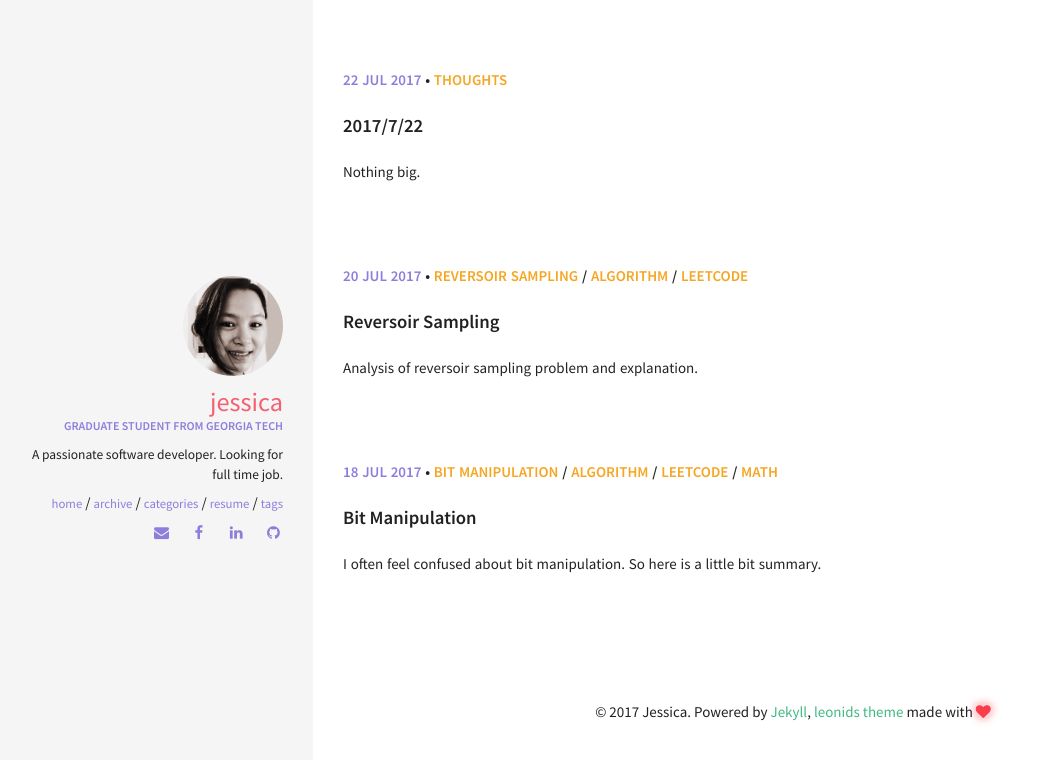
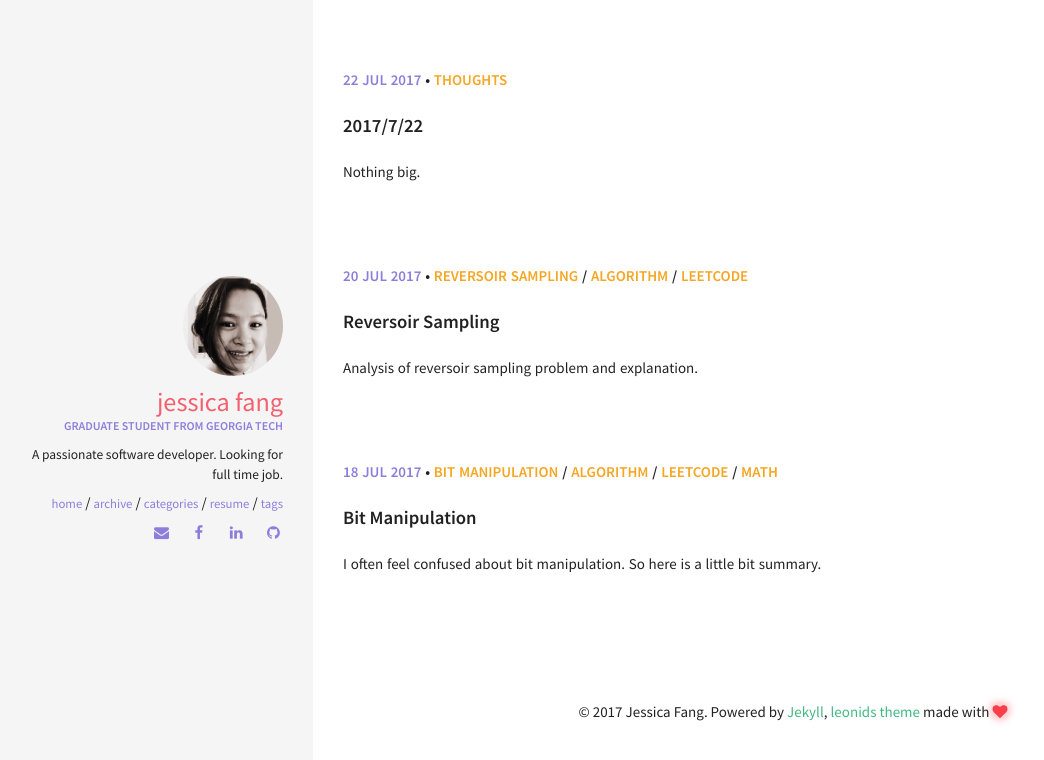
Before and after one commit to WxFang/wxfang.github.io, a Jekyll site: the page built from index.html, in a window 1280 px wide. Shown: the top 760 px of the page, without its empty margins (7-1051 px from the left). Built offline with Jekyll 4.4.1, drawn with Linux system fonts in a browser that asks for light colours.

Commit message:
change head

```diff
--- a/_config.yml
+++ b/_config.yml
@@ -3,7 +3,7 @@
 # Site wide configuration
 ####################################
 #
-title: Jessica
+title: Wenxin Fang
 email: wenxin_fang@gatech.edu
 description: A simple blog based on theme powered by jekyll.
 url: https://wxfang.github.io/ # the base hostname & protocol for your site
@@ -33,7 +33,7 @@
 ####################################
 #
 owner:
-  name: Jessica
+  name: Jessica Fang
   avatar: wenxin.jpg
   job: "Graduate student from Georgia Tech"
   bio: "A passionate software developer.
--- a/_includes/head.html
+++ b/_includes/head.html
@@ -3,7 +3,7 @@
   <meta http-equiv="X-UA-Compatible" content="IE=edge">
   <meta name="viewport" content="width=device-width, initial-scale=1">
 
-  <title>{% if page.title %}{{ page.title }}{% else %}{{ site.title }} | A Jekyll theme{% endif %}</title>
+  <title>{% if page.title %}{{ page.title }}{% else %}{{ site.title }} | Personal Blog{% endif %}</title>
   <meta name="description" content="{% if page.excerpt %}{{ page.excerpt | strip_html | strip_newlines | truncate: 160 }}{% else %}{{ site.description }}{% endif %}">
 
   <!-- CSS files -->
```
